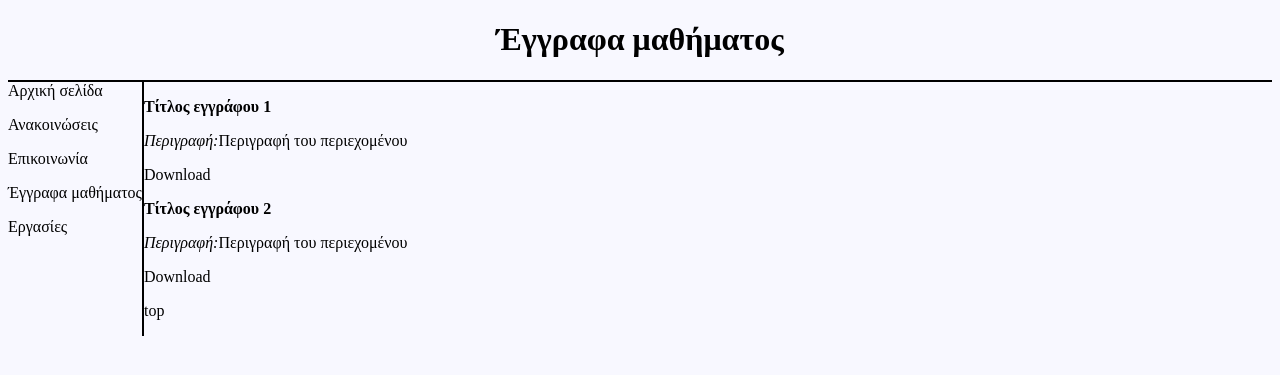
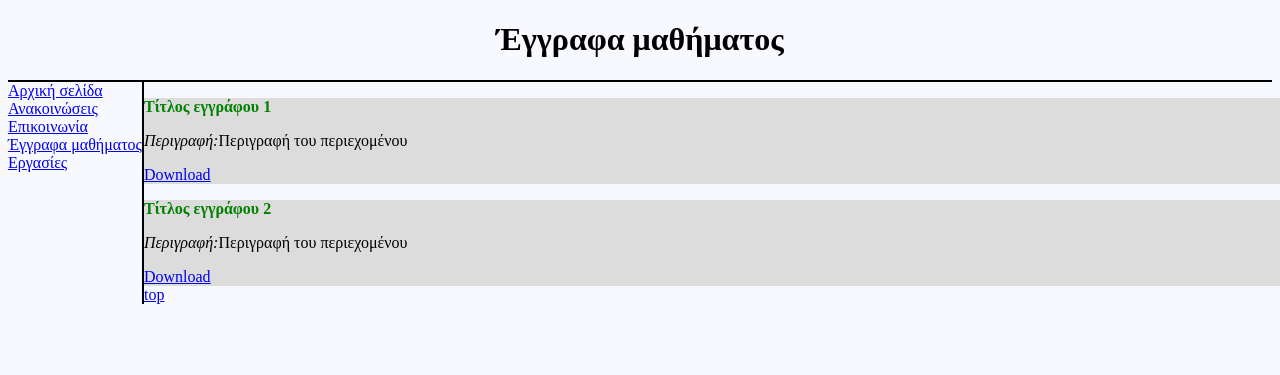
Before and after one commit to rrgeorgio/EPD, a PHP site: page /documents.html in a window 1280 px wide; the page is wider, and only the part inside the window is pictured. Shown: the top 375 px of that part. Run offline with PHP 8.4, Linux system fonts and the light colour scheme.

Commit message:
Updated the CSS

```diff
--- a/communication.html
+++ b/communication.html
@@ -28,7 +28,7 @@
 <div class="page-content">
 
     <div class="announcement">
-        <p><b>Αποστολή e-mail μέσω web φόρμας</b></p>
+        <p id="header"><b>Αποστολή e-mail μέσω web φόρμας</b></p>
         <form>
             <label for="sname">Αποστολέας</label>
             <input type="text" id="sname" name="sname"><br><br>
@@ -42,7 +42,7 @@
     </div>
 
     <div class="announcement">
-        <p><b>Αποστολή e-mail με χρήση e-mail διεύθυνσης</b></p>
+        <p id="header"><b>Αποστολή e-mail με χρήση e-mail διεύθυνσης</b></p>
         <p>Εναλλακτικά μπορείτε να αποστείλετε e-mail στην παρακάτω διεύθυνση ηλεκτρονικού ταχυδρομείου</p>
         <a href=mailto:tutor@csd.auth.test.gr>tutor@csd.auth.test.gr</a>
     </div>
--- a/css/pagestyle.css
+++ b/css/pagestyle.css
@@ -14,19 +14,13 @@ body{
     border-left-width: 2px;
     border-left-style:solid;
     border-left-color:black;
+    width:100%;
 
 }
 
 
 a{
     display:block;
-    margin-bottom: 1rem;
-    -webkit-appearance: button;
-    -moz-appearance: button;
-    appearance: button;
-
-    text-decoration: none;
-    color: initial;
 }
 
 .hyperlinks{
@@ -45,3 +39,14 @@ a{
 h1{
     text-align: center;
 }
+
+.announcement{
+    background-color: Gainsboro;
+    width: 100%;
+}
+#header{
+    color:green;
+}
+#duedate{
+    color:red;
+}
--- a/documents.html
+++ b/documents.html
@@ -27,14 +27,14 @@
 <div class="page-content">
 
     <div class="announcement">
-        <p><b>Τίτλος εγγράφου 1</b></p>
+        <p id="header"><b>Τίτλος εγγράφου 1</b></p>
         <p><i>Περιγραφή:</i>Περιγραφή του περιεχομένου</p>
         <a href="file1.doc" target = "_blank">Download</a>
 
     </div>
 
     <div class="announcement">
-        <p><b>Τίτλος εγγράφου 2</b></p>
+        <p id="header"><b>Τίτλος εγγράφου 2</b></p>
         <p><i>Περιγραφή:</i>Περιγραφή του περιεχομένου</p>
         <a href="file2.doc" target = "_blank">Download</a>
     </div>
```
Also changed, not shown: announcement.html (+4 -3 lines), homework.html (+4 -4 lines).
